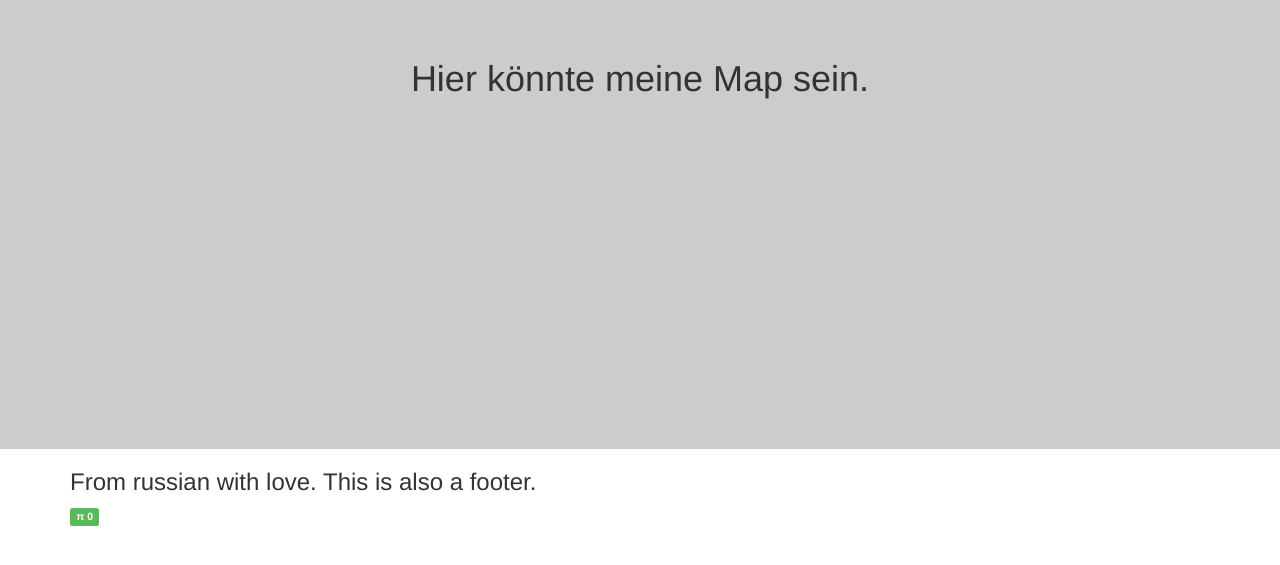
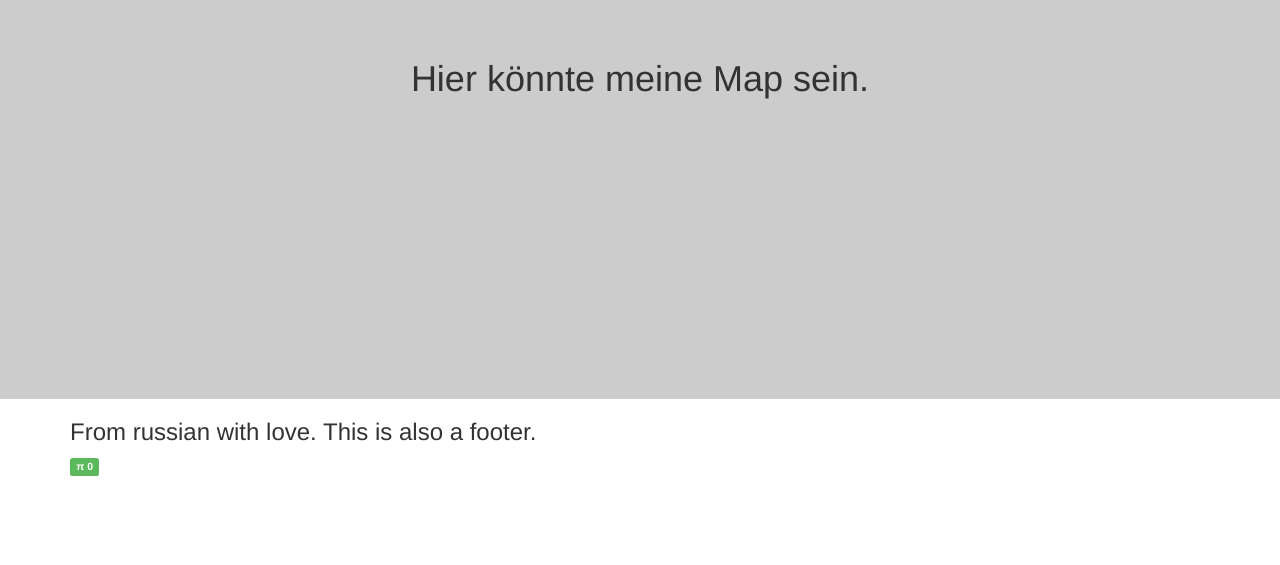
Before and after one commit to DarkMio/MultimediaEngineering1, a PHP site: page / in a window 1280 px wide. Shown: the part 73-638 px from the top of the page. Run offline with PHP 8.4, Linux system fonts and the light colour scheme.

Commit message:
minor fixes

```diff
--- a/index.php
+++ b/index.php
@@ -12,7 +12,7 @@
         body {
         }
         .welcome {
-            height: 450px;
+            height: 400px;
             background-color: #CCCCCC;
             padding: 40px 15px;
             text-align: center;
@@ -54,7 +54,7 @@
         <div class="container">
             <h3>From russian with love. This is also a footer.</h3>
             <span class="label label-success">
-                &pi; <?php echo $total_time = round((microtime(TRUE)-$_SERVER['REQUEST_TIME_FLOAT']), 4); ?>
+                &pi; <?php echo round((microtime(TRUE)-$_SERVER['REQUEST_TIME_FLOAT']), 4); ?>
             </span>
         </div>
     </footer>
```
